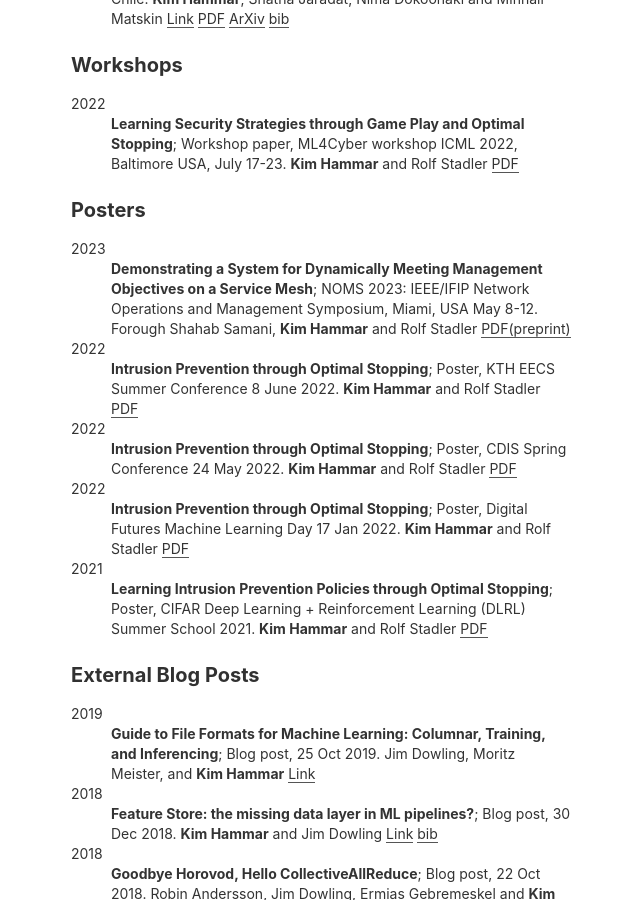
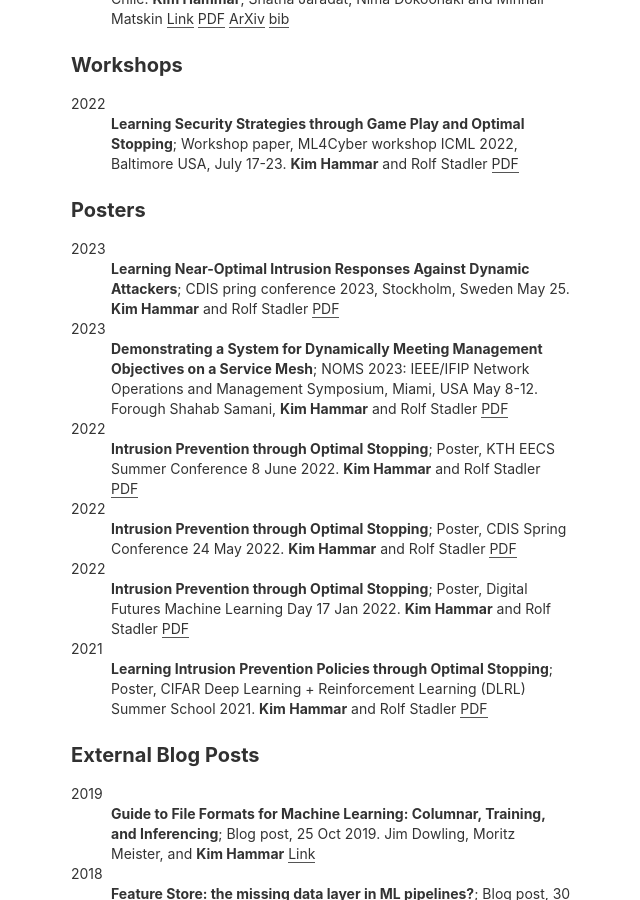
Before and after one commit to Limmen/Limmen.github.io, a Jekyll site: the page built from publications.md, in a window 1280 px wide and 900 px high, scrolled down 2294 px. Shown: the whole window, without its empty margins (319-959 px from the left). Built offline with Jekyll 4.4.1, drawn with Linux system fonts in a browser that asks for light colours.

Commit message:
add poster

```diff
--- a/publications.md
+++ b/publications.md
@@ -124,9 +124,14 @@ Mihhail Matskin
 ### Posters
 
 2023
+:   **Learning Near-Optimal Intrusion Responses Against Dynamic Attackers**; CDIS pring conference 2023, Stockholm, Sweden May 25.
+    **Kim Hammar** and Rolf Stadler
+	[PDF](/assets/papers/CDIS_conf_23_Hammar_Stadler_poster_12_may.pdf)
+
+2023
 :   **Demonstrating a System for Dynamically Meeting Management Objectives on a Service Mesh**; NOMS 2023: IEEE/IFIP Network Operations and Management Symposium, Miami, USA May 8-12.
     Forough Shahab Samani, **Kim Hammar** and Rolf Stadler
-	[PDF(preprint)](/assets/papers/NOMS23_poster_Shahab_Hammar_Stadler.pdf)
+	[PDF](/assets/papers/NOMS23_poster_Shahab_Hammar_Stadler.pdf)
 
 2022
 :   **Intrusion Prevention through Optimal Stopping**; Poster, KTH EECS Summer Conference 8 June 2022.
```
Also changed, not shown: news.md (+4 -0 lines), 2 other files.
